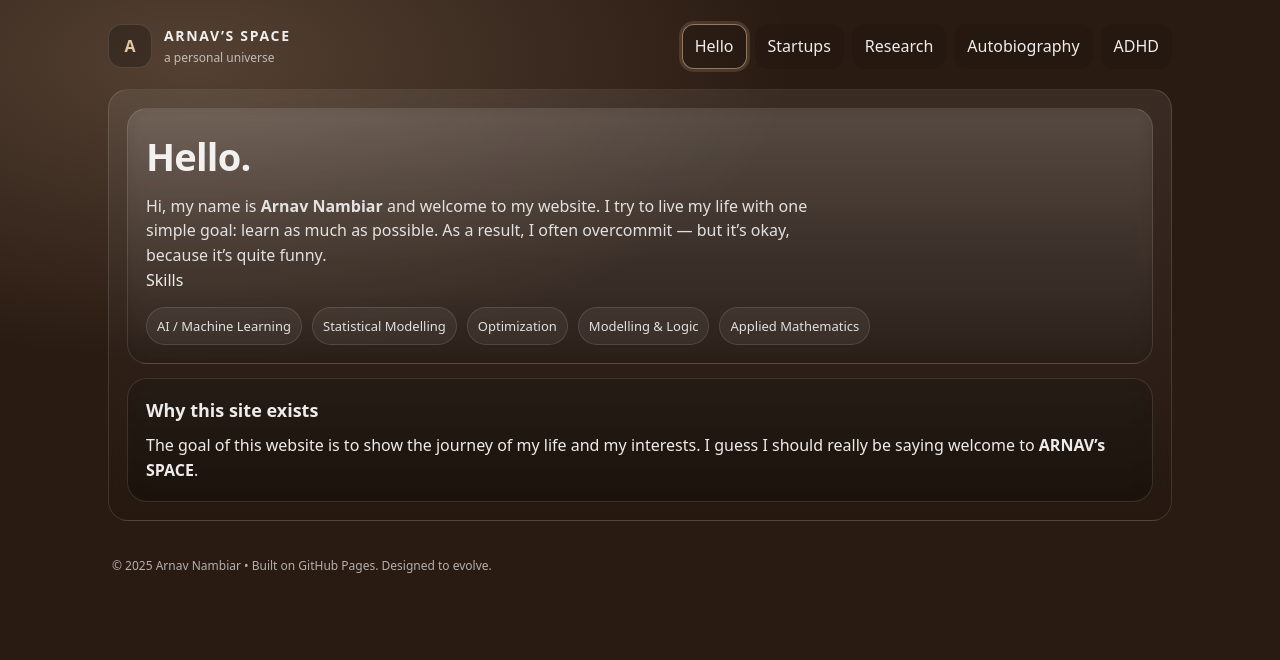
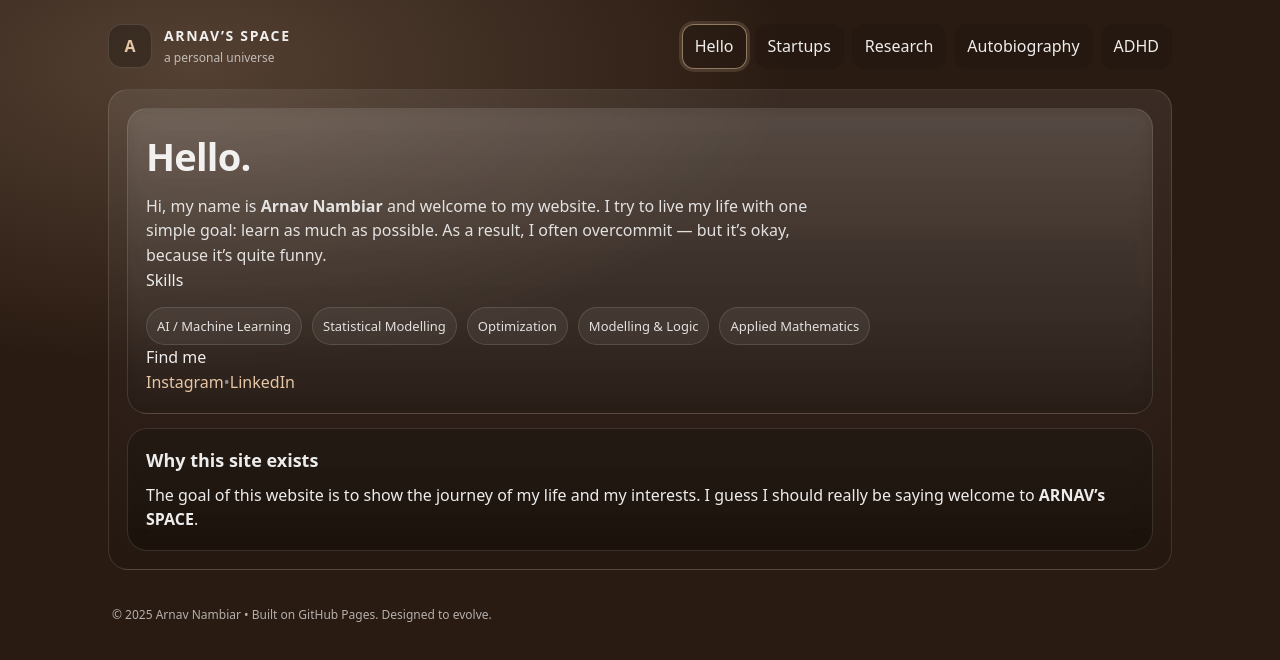
Before and after one commit to ovoarnav/ArnavNambiar.github.io, a React (Vite) app: page /adhd#/hello in a window 1280 px wide. Shown: the top 660 px of the page. Built offline with nearby package versions, Linux system fonts and the light colour scheme.

Commit message:
Update Hello.jsx

```diff
--- a/src/pages/Hello.jsx
+++ b/src/pages/Hello.jsx
@@ -23,6 +23,27 @@ export default function Hello() {
             <span className="chip">Applied Mathematics</span>
           </div>
         </div>
+
+        <div className="contact-block">
+          <div className="contact-title">Find me</div>
+          <div className="contact-links">
+            <a
+              href="https://www.instagram.com/arnav_n/"
+              target="_blank"
+              rel="noopener noreferrer"
+            >
+              Instagram
+            </a>
+            <span className="dot">•</span>
+            <a
+              href="https://www.linkedin.com/in/arnav-nambiar-3434861b5"
+              target="_blank"
+              rel="noopener noreferrer"
+            >
+              LinkedIn
+            </a>
+          </div>
+        </div>
       </div>
 
       <div className="card card-center">
```
